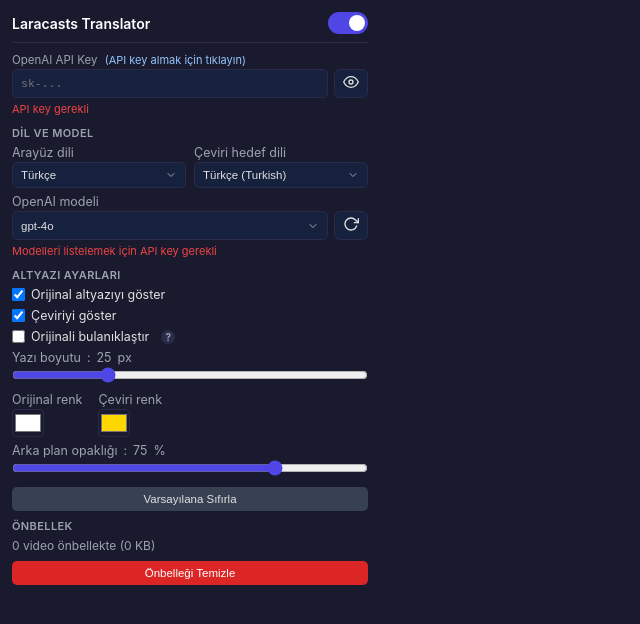
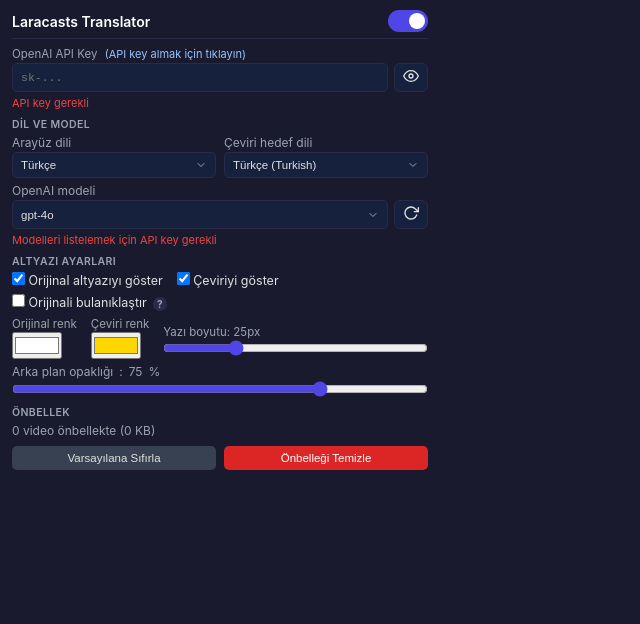
Before and after one commit to erhanurgun/laracasts-translator, a website with bundled scripts: page popup.html in a window 1280 px wide. Shown: the whole page, without its empty margins (0-640 px from the left). Built offline with nearby package versions, Linux system fonts and the light colour scheme; some packages are replaced by stand-ins of ours.

Commit message:
fix(popup): scroll'u tamamen kaldır - 440px width + checkbox horizontal layout
Kullanıcı bug raporu (2.): scroll bandı hala görünüyordu.

Layout iyileştirmeleri:
- width 380 -> 440px (yatay daha rahat)
- 3 checkbox (Orijinal/Çeviri/Bulanık) tek satıra .checkbox-row grid'iyle alındı
- Orijinal renk + Çeviri renk + Yazı boyutu tek satır (.colors-fontsize 3-column)
- Reset + Önbelleği Temizle tek satır (.actions-row 2-column)
- Önbellek section'u Reset ile birleşti
- Section margin 8->6, setting-row 6->5, section title 11->10.5 px
- Header margin/padding bir tık daha küçültüldü

Sonuç: ~600px Chrome cap altında, scrollsuz.

```diff
--- a/popup.css
+++ b/popup.css
@@ -5,7 +5,7 @@
 }
 
 body {
-  width: 380px;
+  width: 440px;
   font-family: -apple-system, BlinkMacSystemFont, 'Segoe UI', Roboto, sans-serif;
   font-size: 12.5px;
   color: #e0e0e0;
@@ -13,15 +13,15 @@
 }
 
 .popup {
-  padding: 12px;
+  padding: 10px 12px;
 }
 
 .header {
   display: flex;
   align-items: center;
   justify-content: space-between;
-  margin-bottom: 10px;
-  padding-bottom: 8px;
+  margin-bottom: 8px;
+  padding-bottom: 6px;
   border-bottom: 1px solid #2a2a4a;
 }
 
@@ -76,16 +76,16 @@
 
 /* Sections */
 .section {
-  margin-bottom: 8px;
+  margin-bottom: 6px;
 }
 
 .section-title {
-  font-size: 11px;
+  font-size: 10.5px;
   font-weight: 600;
   color: #9ca3af;
   text-transform: uppercase;
   letter-spacing: 0.4px;
-  margin-bottom: 5px;
+  margin-bottom: 4px;
 }
 
 .label {
@@ -196,14 +196,14 @@
 
 /* Settings */
 .setting-row {
-  margin-bottom: 6px;
+  margin-bottom: 5px;
 }
 
 .setting-row label {
   display: flex;
   align-items: center;
   gap: 6px;
-  font-size: 12.5px;
+  font-size: 12px;
   cursor: pointer;
 }
 
@@ -212,16 +212,53 @@
   display: grid;
   grid-template-columns: 1fr 1fr;
   gap: 8px;
-  margin-bottom: 6px;
+  margin-bottom: 5px;
 }
 
 .lang-row .setting-row {
   margin-bottom: 0;
 }
 
+/* Yatay yerleştirilmiş üç checkbox (Orijinal/Çeviri/Bulanık) */
+.checkbox-row {
+  display: flex;
+  flex-wrap: wrap;
+  gap: 6px 14px;
+  margin-bottom: 6px;
+}
+
+.checkbox-row label {
+  margin: 0;
+}
+
 .colors {
   display: flex;
   gap: 16px;
+}
+
+/* Renk + Yazı boyutu yan yana */
+.colors-fontsize {
+  display: grid;
+  grid-template-columns: auto auto 1fr;
+  gap: 10px 14px;
+  align-items: end;
+  margin-bottom: 5px;
+}
+
+.colors-fontsize .label {
+  margin-bottom: 1px;
+}
+
+/* Reset + Clear cache yan yana */
+.actions-row {
+  display: grid;
+  grid-template-columns: 1fr 1fr;
+  gap: 8px;
+  margin-bottom: 5px;
+}
+
+.actions-row .btn {
+  width: 100%;
 }
 
 .colors input[type="color"] {
--- a/popup.html
+++ b/popup.html
@@ -66,33 +66,22 @@
     <section class="section">
       <h2 class="section-title" data-i18n="popup.subtitle.title">Altyazı Ayarları</h2>
 
-      <div class="setting-row">
+      <div class="checkbox-row">
         <label>
           <input type="checkbox" id="showOriginal" checked>
           <span data-i18n="popup.subtitle.showOriginal">Orijinal altyazıyı göster</span>
         </label>
-      </div>
-
-      <div class="setting-row">
         <label>
           <input type="checkbox" id="showTranslation" checked>
           <span data-i18n="popup.subtitle.showTranslation">Çeviriyi göster</span>
         </label>
-      </div>
-
-      <div class="setting-row">
         <label>
           <input type="checkbox" id="blurOriginal">
           <span data-i18n="popup.subtitle.blurOriginal">Orijinali bulanıklaştır</span><span class="help-icon" data-i18n-tooltip="popup.subtitle.blurOriginalTooltip" data-tooltip="Öğrenme modu: orijinal metin bulanık görünür, fare üzerine gelince netleşir.">?</span>
         </label>
       </div>
 
-      <div class="setting-row">
-        <label class="label"><span data-i18n="popup.subtitle.fontSize">Yazı boyutu</span>: <span id="fontSizeValue">25</span>px</label>
-        <input type="range" id="fontSize" min="18" max="45" value="25" class="range">
-      </div>
-
-      <div class="setting-row colors">
+      <div class="colors-fontsize">
         <div>
           <label class="label" data-i18n="popup.subtitle.originalColor">Orijinal renk</label>
           <input type="color" id="originalColor" value="#ffffff">
@@ -100,6 +89,10 @@
         <div>
           <label class="label" data-i18n="popup.subtitle.translationColor">Çeviri renk</label>
           <input type="color" id="translationColor" value="#ffd700">
+        </div>
+        <div>
+          <label class="label"><span data-i18n="popup.subtitle.fontSize">Yazı boyutu</span>: <span id="fontSizeValue">25</span>px</label>
+          <input type="range" id="fontSize" min="18" max="45" value="25" class="range">
         </div>
       </div>
 
@@ -109,14 +102,14 @@
       </div>
     </section>
 
-    <section class="section">
-      <button id="resetDefaults" class="btn btn-secondary" data-i18n="popup.reset">Varsayılana Sıfırla</button>
-    </section>
-
+    <!-- Önbellek + Aksiyonlar -->
     <section class="section">
       <h2 class="section-title" data-i18n="popup.cache.title">Önbellek</h2>
       <div id="cacheStats" class="cache-stats" data-i18n="popup.cache.loading">Yükleniyor...</div>
-      <button id="clearCache" class="btn btn-danger" data-i18n="popup.cache.clear">Önbelleği Temizle</button>
+      <div class="actions-row">
+        <button id="resetDefaults" class="btn btn-secondary" data-i18n="popup.reset">Varsayılana Sıfırla</button>
+        <button id="clearCache" class="btn btn-danger" data-i18n="popup.cache.clear">Önbelleği Temizle</button>
+      </div>
     </section>
   </div>
 
```
